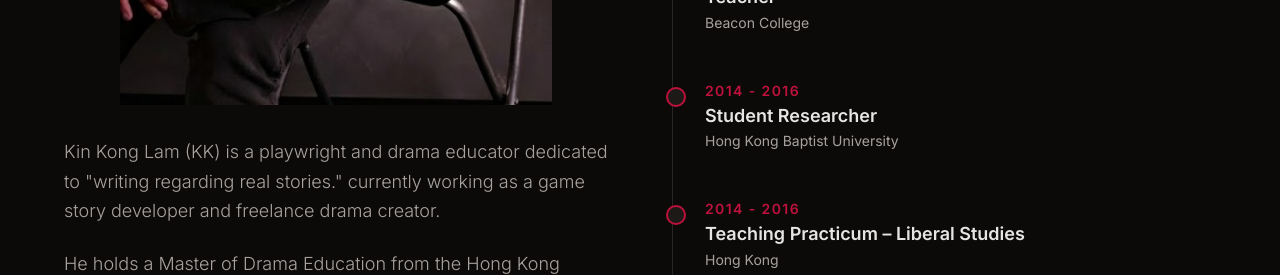
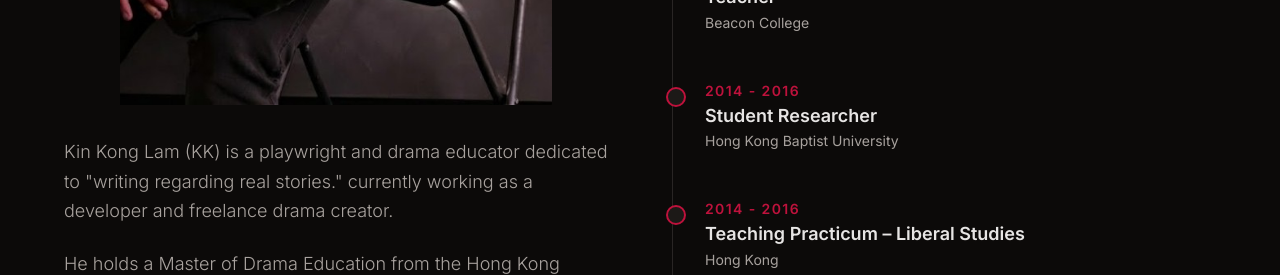
Before and after one commit to kklam1220/Portfolio, a React (Vite) app: page / in a window 1280 px wide. Shown: the part 1700-1975 px from the top of the page. Built offline with nearby package versions, Linux system fonts and the light colour scheme; a web font is replaced by a local one.

Commit message:
Update bio: change 'game story developer' to 'developer'

```diff
--- a/constants.ts
+++ b/constants.ts
@@ -15,7 +15,7 @@ export const NAV_ITEMS = [
 ];
 
 export const BIO_PARAGRAPHS = [
-  "Kin Kong Lam (KK) is a playwright and drama educator dedicated to \"writing regarding real stories.\" currently working as a game story developer and freelance drama creator.",
+  "Kin Kong Lam (KK) is a playwright and drama educator dedicated to \"writing regarding real stories.\" currently working as a developer and freelance drama creator.",
   "He holds a Master of Drama Education from the Hong Kong Academy for Performing Arts (Thesis: \"Using Process Drama to Inspire Senior Secondary Students to Reflect on Value Judgments\"). He also obtained a Bachelor of Education (Honours) in Sociology and Liberal Studies Teaching, with a minor in History, from Hong Kong Baptist University.",
   "Bridging the gap between arts and technology, KK also holds a Bachelor’s degree in Information Technology from Western Governors University, USA."
 ];
```
Also changed, not shown: public/images/surtitlelive/surtitlelive.png.
